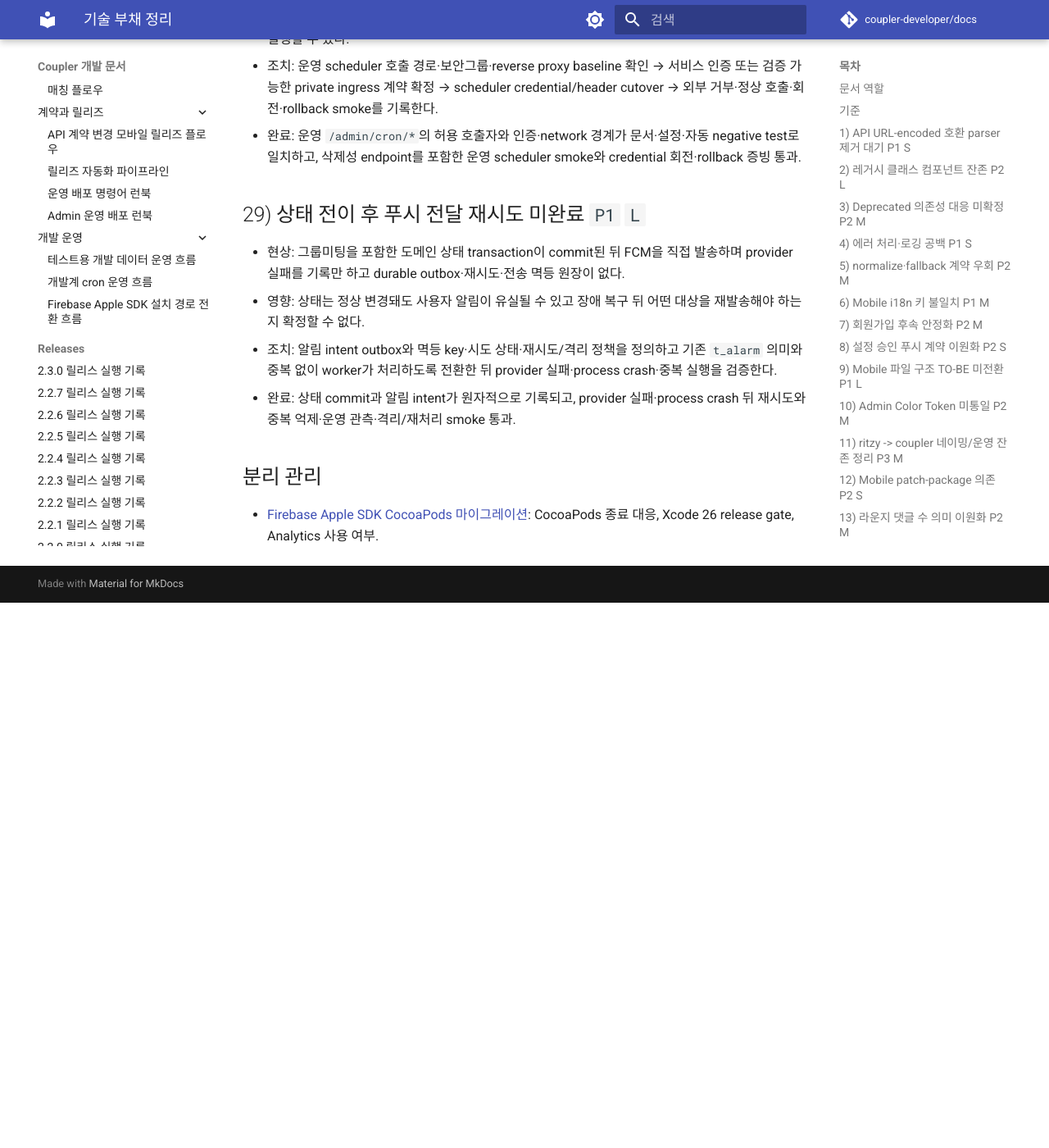
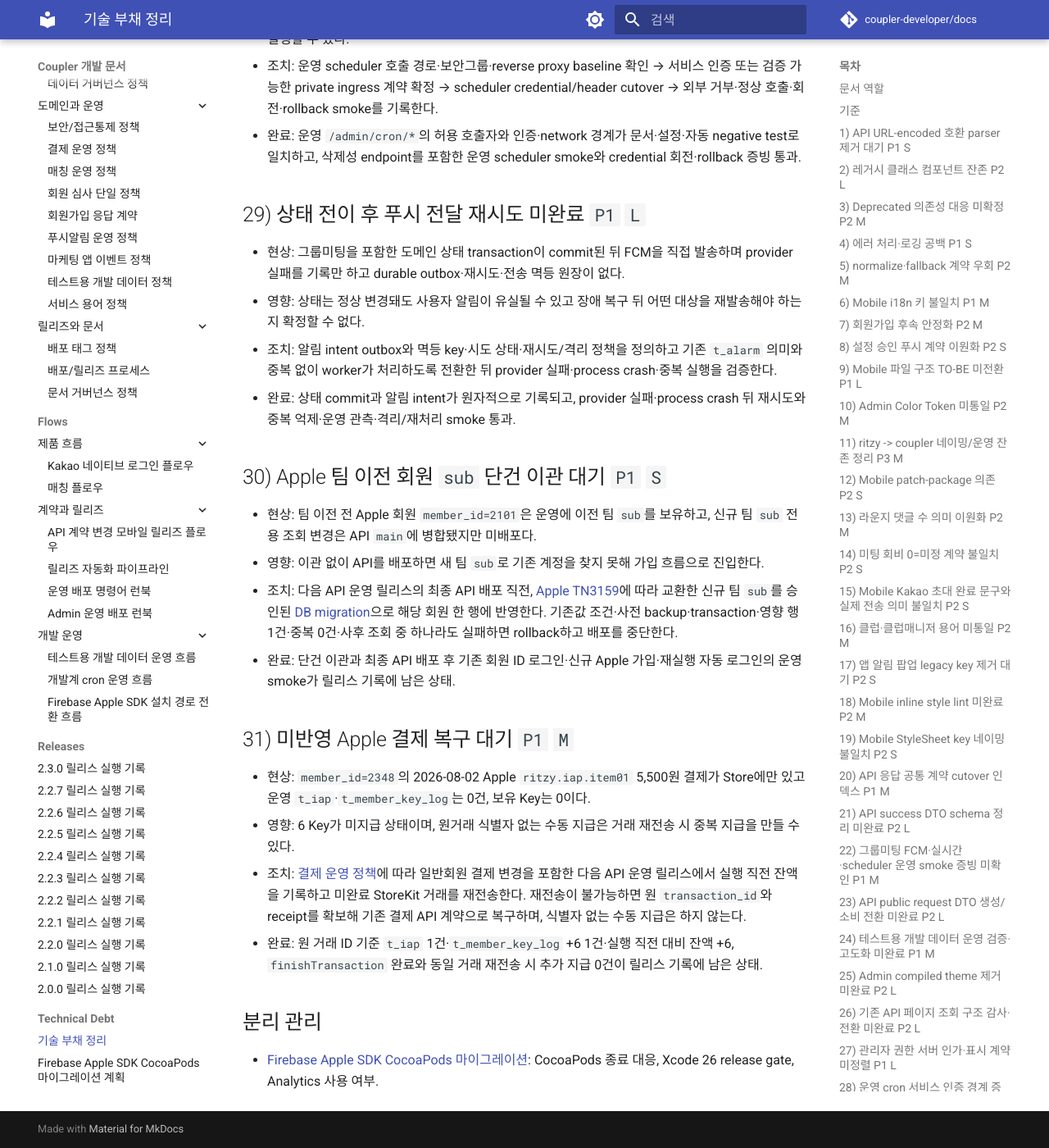
Before and after one commit to coupler-developer/docs, an MkDocs documentation site: the page built from content/technical-debt/technical-debt.md, in a window 1280 px wide and 1400 px high, scrolled down 8163 px. Shown: the whole window at 82% size. Built offline with MkDocs 1.6.1 and Material for MkDocs 9.7.7, drawn with Linux system fonts in a browser that asks for light colours; comment, search, counter and statistics services are not loaded; before the commit the page ends 8898 px from its top, so only the background shows below that.

Commit message:
docs: Apple 이관과 결제 복구 절차 기록
Reason:
- 다음 API 운영 릴리스에서 누락 없이 수행할 Apple 회원 식별자 이관과 미반영 결제 복구 조건을 보존해야 함

Changes:
- member_id=2101의 apple_sub 단건 이관과 중단 조건 기록
- member_id=2348의 원거래 기반 결제 재전송·복구와 중복 지급 방지 조건 기록

How:
- 병합된 API 변경, 운영 DB 미반영 상태, Apple·결제 운영 정책을 기준으로 현상·영향·조치·완료를 기술부채에 추가

Tests:
- yarn verify 통과

```diff
--- a/content/technical-debt/technical-debt.md
+++ b/content/technical-debt/technical-debt.md
@@ -243,6 +243,30 @@
 - 조치: 알림 intent outbox와 멱등 key·시도 상태·재시도/격리 정책을 정의하고 기존 `t_alarm` 의미와 중복 없이 worker가 처리하도록 전환한 뒤 provider 실패·process crash·중복 실행을 검증한다.
 - 완료: 상태 commit과 알림 intent가 원자적으로 기록되고, provider 실패·process crash 뒤 재시도와 중복 억제·운영 관측·격리/재처리 smoke 통과.
 
+## 30) Apple 팀 이전 회원 `sub` 단건 이관 대기 `P1` `S`
+
+- 현상: 팀 이전 전 Apple 회원 `member_id=2101`은 운영에 이전 팀 `sub`를 보유하고, 신규 팀 `sub` 전용 조회
+  변경은 API `main`에 병합됐지만 미배포다.
+- 영향: 이관 없이 API를 배포하면 새 팀 `sub`로 기존 계정을 찾지 못해 가입 흐름으로 진입한다.
+- 조치: 다음 API 운영 릴리스의 최종 API 배포 직전,
+  [Apple TN3159](https://developer.apple.com/documentation/technotes/tn3159-migrating-sign-in-with-apple-users-for-an-app-transfer)에
+  따라 교환한 신규 팀 `sub`를 승인된 [DB migration](../policy/db-migration-gate-policy.md)으로 해당 회원 한 행에
+  반영한다. 기존값 조건·사전 backup·transaction·영향 행 1건·중복 0건·사후 조회 중 하나라도 실패하면
+  rollback하고 배포를 중단한다.
+- 완료: 단건 이관과 최종 API 배포 후 기존 회원 ID 로그인·신규 Apple 가입·재실행 자동 로그인의 운영 smoke가
+  릴리스 기록에 남은 상태.
+
+## 31) 미반영 Apple 결제 복구 대기 `P1` `M`
+
+- 현상: `member_id=2348`의 2026-08-02 Apple `ritzy.iap.item01` 5,500원 결제가 Store에만 있고 운영
+  `t_iap`·`t_member_key_log`는 0건, 보유 Key는 0이다.
+- 영향: 6 Key가 미지급 상태이며, 원거래 식별자 없는 수동 지급은 거래 재전송 시 중복 지급을 만들 수 있다.
+- 조치: [결제 운영 정책](../policy/payment-ops-policy.md)에 따라 일반회원 결제 변경을 포함한 다음 API 운영
+  릴리스에서 실행 직전 잔액을 기록하고 미완료 StoreKit 거래를 재전송한다. 재전송이 불가능하면 원
+  `transaction_id`와 receipt를 확보해 기존 결제 API 계약으로 복구하며, 식별자 없는 수동 지급은 하지 않는다.
+- 완료: 원 거래 ID 기준 `t_iap` 1건·`t_member_key_log` +6 1건·실행 직전 대비 잔액 +6,
+  `finishTransaction` 완료와 동일 거래 재전송 시 추가 지급 0건이 릴리스 기록에 남은 상태.
+
 ## 분리 관리
 
 - [Firebase Apple SDK CocoaPods 마이그레이션](firebase-apple-sdk-cocoapods-migration-plan.md): CocoaPods 종료 대응, Xcode 26 release gate, Analytics 사용 여부.
```
